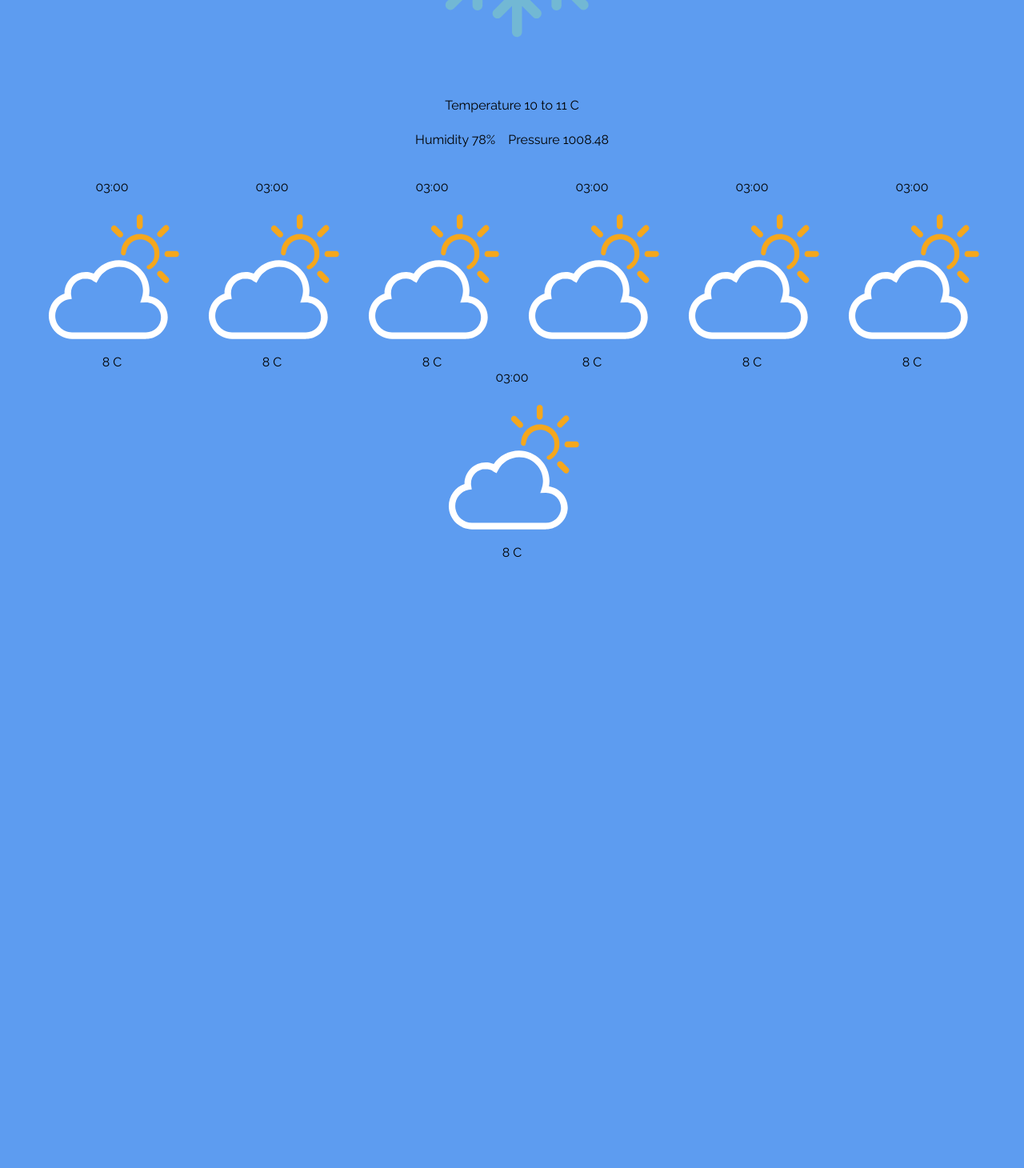
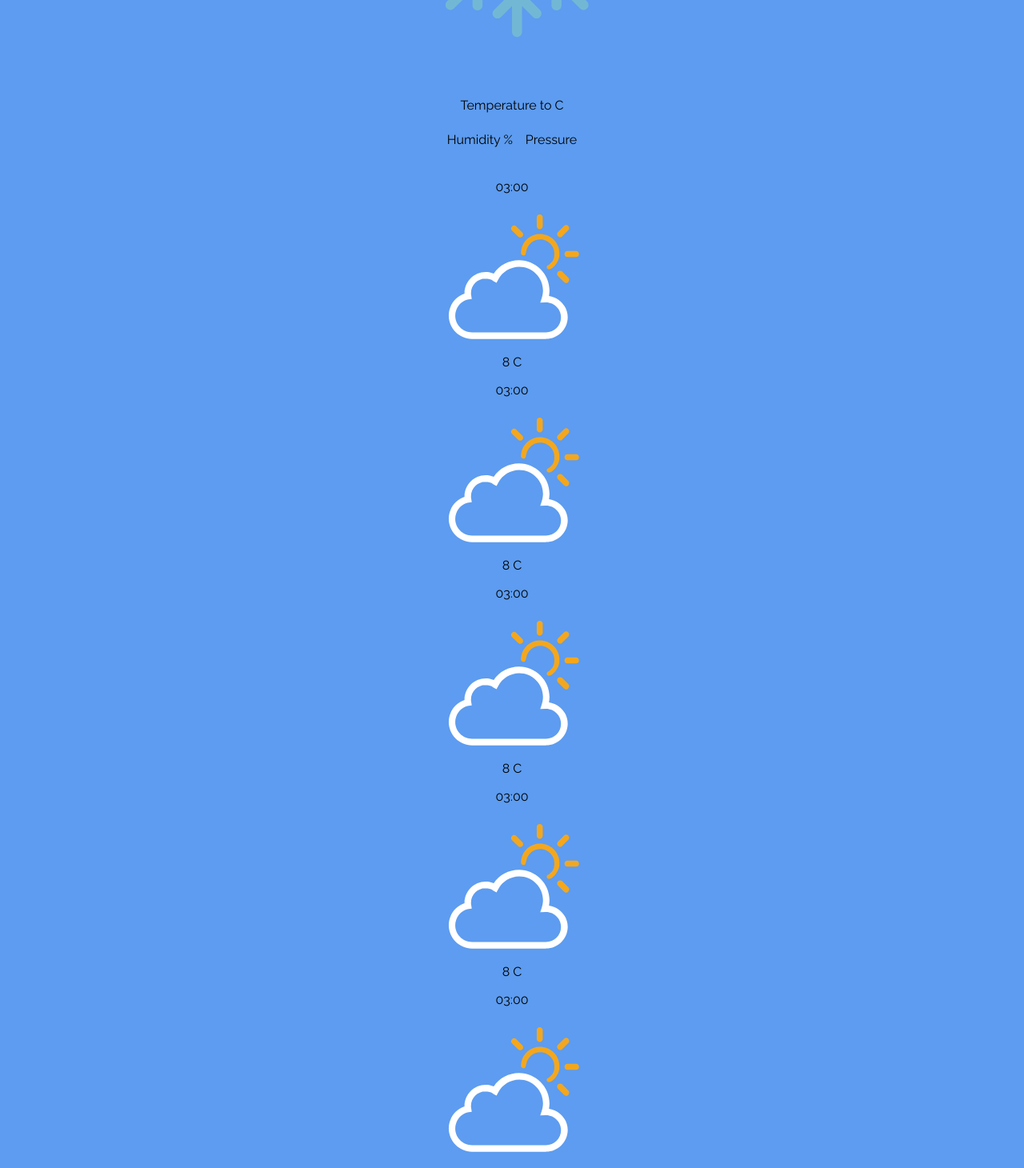
Before and after one commit to sardoukcode/Weather-Api, a React (Create React App) app in the folder weather-api/weather-api/: page / in a window 1280 px wide. Shown: the part 380-1840 px from the top of the page at 80% size. Before the commit the page ends 1080 px from the top, so only its background shows below. Built offline with nearby package versions, Linux system fonts and the light colour scheme.

Commit message:
connected

```diff
--- a/weather-api/weather-api/package.json
+++ b/weather-api/weather-api/package.json
@@ -6,6 +6,7 @@
     "@testing-library/jest-dom": "^5.16.5",
     "@testing-library/react": "^13.4.0",
     "@testing-library/user-event": "^13.5.0",
+    "axios": "^1.2.1",
     "react": "^18.2.0",
     "react-dom": "^18.2.0",
     "react-scripts": "5.0.1",
--- a/weather-api/weather-api/src/App.js
+++ b/weather-api/weather-api/src/App.js
@@ -1,88 +1,87 @@
 import "./App.css";
-import MainImage from "./images/snow.svg";
-// import ClearImage from "./images/clear.svg";
-// import CloudyImage from "./images/cloudy.svg";
-// import DrizzleImage from "./images/drizzle.svg";
-// import fogImage from "./images/fog.svg";
-import MostlyCloudyImage from "./images/mostlycloudy.svg";
-// import PartlyCloudyImage from "./images/PartlyCloudy.svg";
-// import RainImage from "./images/RainImage.svg";
-// import StormImage from "./images/StormImage.svg";
-// import Unknown from "./images/Unknown.svg";
-import Search from "./component/Search";
+import { useState } from "react";
+import React from 'react';
+import axios from 'axios';
+import Search from '../src/component/Search'
 import Middle from "./component/Middle";
 import Down from "./component/Down";
 
 function App() {
+
+
+  const [weatherInfo,setWeatherInfo]=useState();
+  const [location,setLocation]=useState('lebanon');
+
+  const [headerid,setheaderid]=useState(null);
+
+
+  const [tempmin,settempmin]=useState();
+  const [tempmax,settempmax]=useState();
+  const[humidity,sethumidity]=useState();
+  const[Pressure,setPressure]=useState();
+  const [description,setdescription]=useState();
+
+
+    const [lis,setlis]=useState([])
+
+
+    const [message, setMessage] = useState('');
+
+    const handleChange = event => {
+      setMessage(event.target.value);
+
+      console.log('value is:', event.target.value);
+    };
+
+
+
+    const dol =`https://api.openweathermap.org/data/2.5/forecast?q=${location}&cnt=8&units=metric&appid=ccde546cfeb486c4e0022c6fda4a4a4d`;
+
+  const datagetter= async ()=>{
+
+    const {data} = await axios.get(dol);
+    console.log(data)
+    setWeatherInfo(data)
+    console.log(weatherInfo?.list)
+
+  monket();
+  }
+
+  const monket =()=>{
+    setheaderid(weatherInfo.list[0].weather[0].id)
+    settempmin(weatherInfo.list[0].main.temp_min)
+    settempmax(weatherInfo.list[0] .main.temp_max)
+    sethumidity(weatherInfo.list[0].main.humidity)
+    setPressure(weatherInfo.list[0].main.pressure)
+    setdescription(weatherInfo.list[0].weather[0].description)
+
+  }
+
+
+
   return (
     <div className="App">
-      <Search />
-      {/* The Navbar */}
-      {/* <div className="Navbar">
+          <div className="Navbar">
         <div className="Input-button-container">
           <div className="location-input">
-            <input type={"text"} placeholder="Type a City Name" />
+            <input onChange={handleChange} value={message} type="text"   placeholder="Type a City Name" />
           </div>
           <div>
-            <button type="submit">Find Weather</button>
+            <button  onClick={async e=>{await datagetter();setLocation(message)} }>Find Weather</button>
           </div>
         </div>
-      </div> */}
-      {/* The Body */}
-      <Middle />{" "}
-      {/* <div className="The-body">
-        <div className="The-image">
-          <img src={MainImage} />
-        </div>
-        <div className="Image-stats">
-          <div>Temperature 10 to 11 C</div>
-          <div className="Mini-stats">
-            <div>Humidity 78%</div>
-            <div>Pressure 1008.48</div>
-          </div>
-        </div>
-      </div> */}
-      {/* the last part */}
-      <Down />
-      {/* <div class="last-part">
+      </div>
 
-        <div class="first">
-          <p>03:00</p>
-          <img src={MostlyCloudyImage} />
-          <p>8 C</p>
-        </div>
-        <div class="second">
-          <p>03:00</p>
-          <img src={MostlyCloudyImage} />
-          <p>8 C</p>
-        </div>
-        <div class="third">
-          <p>03:00</p>
-          <img src={MostlyCloudyImage} />
-          <p>8 C</p>
-        </div>
-        <div class="fourth">
-          <p>03:00</p>
-          <img src={MostlyCloudyImage} />
-          <p>8 C</p>
-        </div>
-        <div class="fifth">
-          <p>03:00</p>
-          <img src={MostlyCloudyImage} />
-          <p>8 C</p>
-        </div>
-        <div class="six">
-          <p>03:00</p>
-          <img src={MostlyCloudyImage} />
-          <p>8 C</p>
-        </div>
-        <div class="seven">
-          <p>03:00</p>
-          <img src={MostlyCloudyImage} />
-          <p>8 C</p>
-        </div>
-      </div> */}
-    </div>
+
+      <Middle   min={tempmin}  max={tempmax} hum={humidity}  pre={Pressure} />
+      <Down     />
+      <Down     />
+      <Down     />
+      <Down     />
+      <Down     />
+      <Down     />
+      <Down     />
+         </div>
   );
 }
 
--- a/weather-api/weather-api/src/component/Down.js
+++ b/weather-api/weather-api/src/component/Down.js
@@ -1,7 +1,7 @@
 import React from "react";
 import MostlyCloudyImage from "../images/mostlycloudy.svg";
 
-function Down() {
+function Down(props) {
   return (
     <div class="last-part">
       <div class="first">
@@ -9,37 +9,9 @@ function Down() {
         <img src={MostlyCloudyImage} />
         <p>8 C</p>
       </div>
-      <div class="second">
-        <p>03:00</p>
-        <img src={MostlyCloudyImage} />
-        <p>8 C</p>
-      </div>
-      <div class="third">
-        <p>03:00</p>
-        <img src={MostlyCloudyImage} />
-        <p>8 C</p>
-      </div>
-      <div class="fourth">
-        <p>03:00</p>
-        <img src={MostlyCloudyImage} />
-        <p>8 C</p>
-      </div>
-      <div class="fifth">
-        <p>03:00</p>
-        <img src={MostlyCloudyImage} />
-        <p>8 C</p>
-      </div>
-      <div class="six">
-        <p>03:00</p>
-        <img src={MostlyCloudyImage} />
-        <p>8 C</p>
-      </div>
-      <div class="seven">
-        <p>03:00</p>
-        <img src={MostlyCloudyImage} />
-        <p>8 C</p>
-      </div>
-    </div>
+
+
+          </div>
   );
 }
 export default Down;
--- a/weather-api/weather-api/src/component/Middle.js
+++ b/weather-api/weather-api/src/component/Middle.js
@@ -1,16 +1,16 @@
 import React from "react";
 import MainImage from "../images/snow.svg";
-function Middle() {
+function Middle(props) {
   return (
     <div className="The-body">
       <div className="The-image">
         <img src={MainImage} />
       </div>
       <div className="Image-stats">
-        <div>Temperature 10 to 11 C</div>
+        <div>Temperature {props.min} to {props.max} C</div>
         <div className="Mini-stats">
-          <div>Humidity 78%</div>
-          <div>Pressure 1008.48</div>
+          <div>Humidity {props.hum}%</div>
+          <div>Pressure {props.pre}</div>
         </div>
 
 
--- a/weather-api/weather-api/src/component/Search.js
+++ b/weather-api/weather-api/src/component/Search.js
@@ -1,14 +1,21 @@
-import React from 'react'
+import React, { useState } from 'react'
+import axios from 'axios'
 
 export default function Search() {
+
+
+
+
+
+
   return (
     <div className="Navbar">
         <div className="Input-button-container">
           <div className="location-input">
-            <input type={"text"} placeholder="Type a City Name" />
+            <input  type="text"   placeholder="Type a City Name" />
           </div>
           <div>
-            <button type="submit">Find Weather</button>
+            <button  type="submit">Find Weather</button>
           </div>
         </div>
       </div>
```
Also changed, not shown: 1 other file (tests, documents, lock files or other folders).
